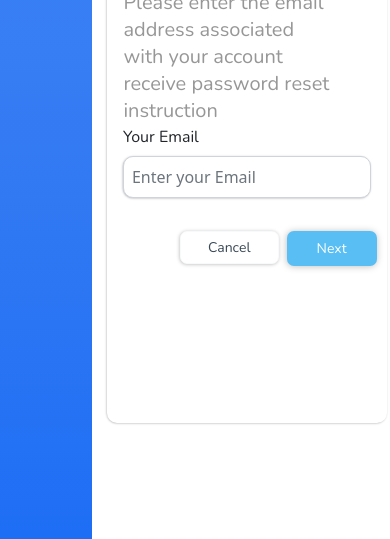
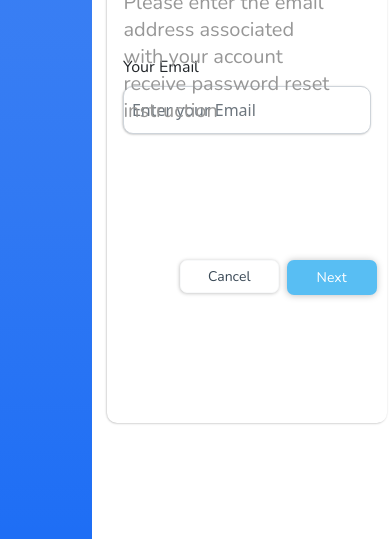
Before and after one commit to Maximus-Semo/depend-forgetPasswrod, a plain HTML site: page index.html in a window 390 px wide. Shown: the part 305-844 px from the top of the page. Drawn offline with nearby package versions, Linux system fonts and the light colour scheme; files whose address does not match are found by name.

Commit message:
last updata

```diff
--- a/style.css
+++ b/style.css
@@ -239,7 +239,7 @@
     width: 94% !important;
     height: 3rem;
     position: absolute;
-    top: 9.4rem;
+    top: 7.2rem;
     left: 2.3rem;
     transition: all 1.4;
 }
@@ -278,7 +278,7 @@
 .form-group .inputEmail{
     box-sizing: border-box;
     background: #FFFFFF;
-    height: 2.625rem !important;
+    height: 3rem !important;
     /* card shadow */
     box-shadow: -0.5px 0.5px 2px rgba(0, 0, 0, 0.25);
     border-radius: 0.625rem;
@@ -288,9 +288,18 @@
 .btns{
     display: flex;
     position:absolute;
-    top: 8.75rem;
+    top: 18rem;
     right: -0.625rem;
+    transition: all 0.7s;
 }
+@media screen and (max-width: 1200px) {
+    .btns{
+        position:absolute;
+        top: 15rem;
+        transition: all 0.7s;
+    }
+}
+
 .btns .btn{
     margin: 0px 4px;
 }
```
